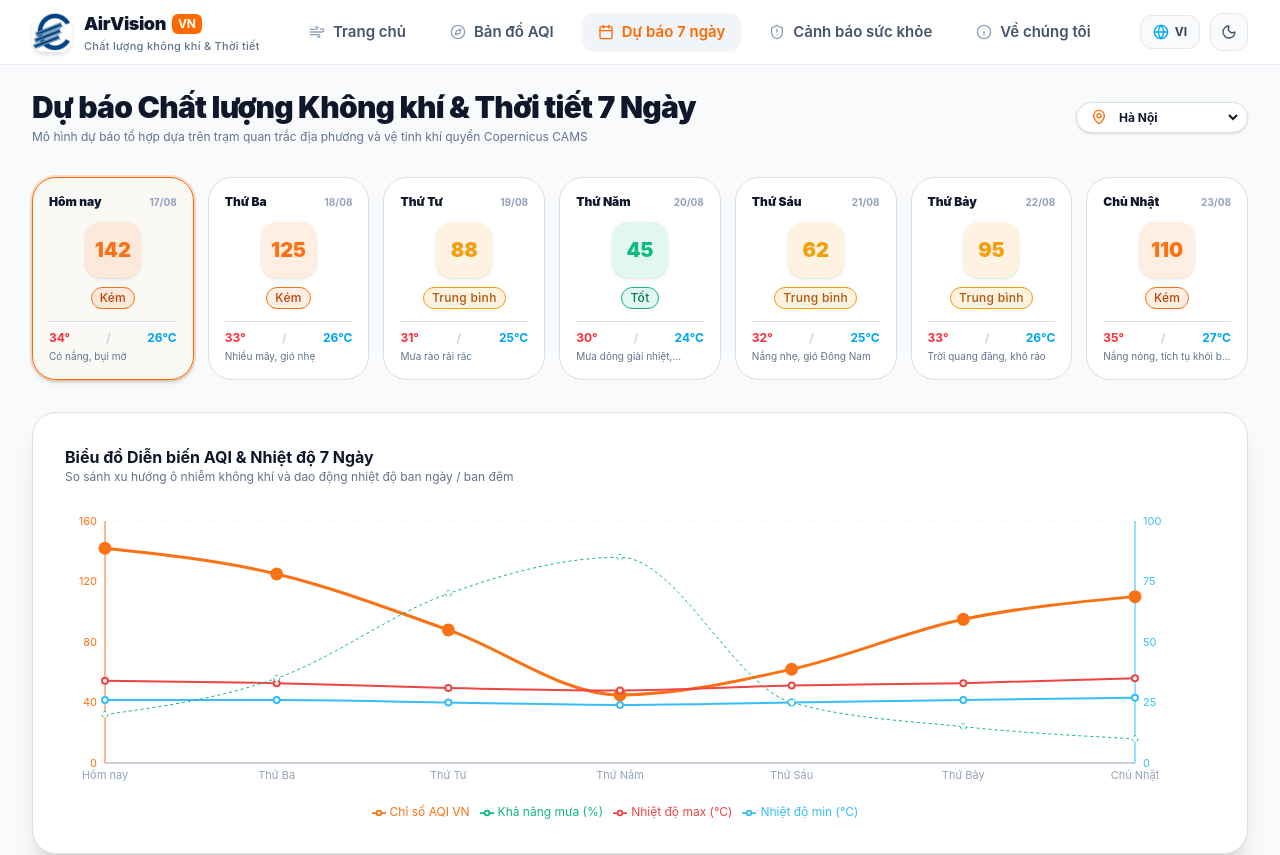
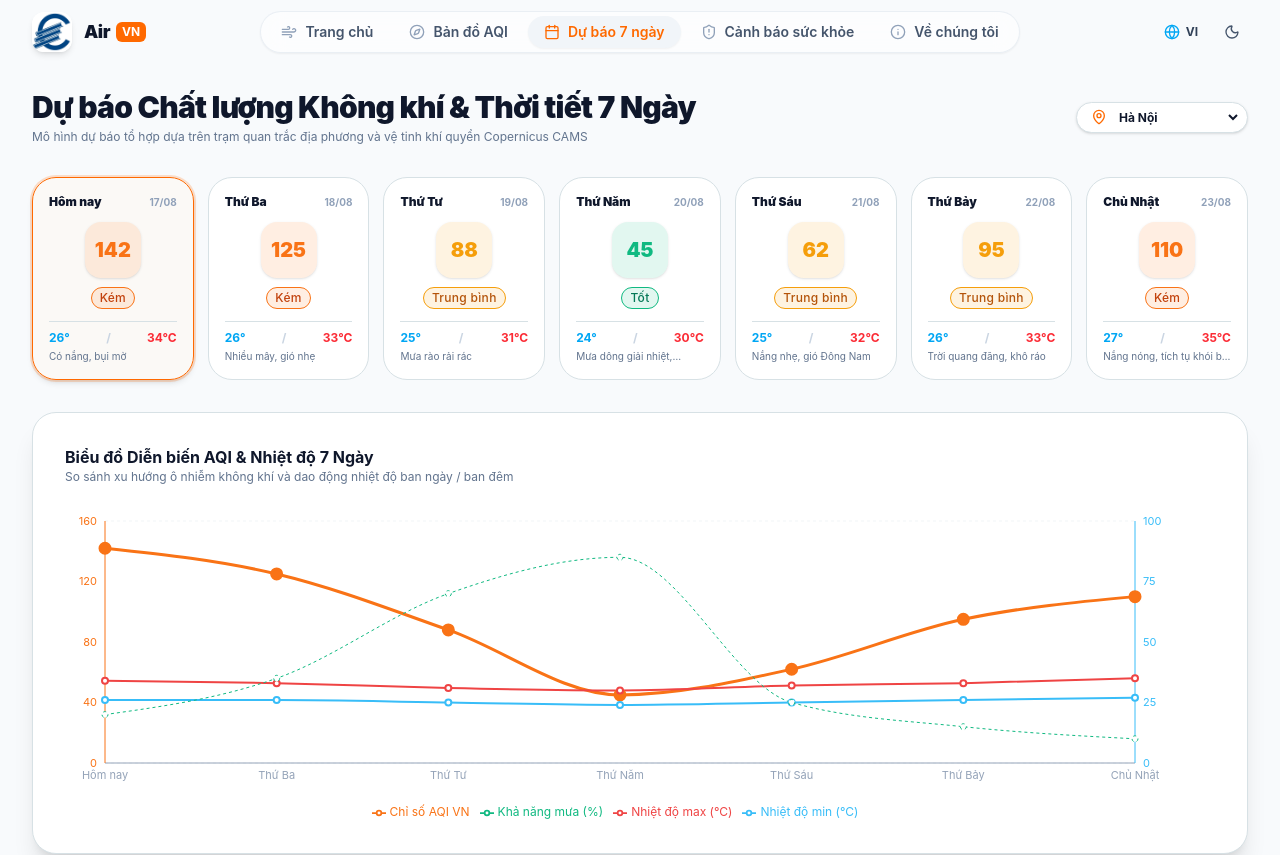
Before and after one commit to Duchuy-05/NCKH_Du-bao-chat-luong-khong-khi-AQI, a React (Vite) app in the folder frontend/: page /forecast in a window 1280 px wide. Shown: the top 855 px of the page. Built offline with nearby package versions, Linux system fonts and the light colour scheme.

Commit message:
review UI thanh header

```diff
--- a/frontend/src/components/Header.tsx
+++ b/frontend/src/components/Header.tsx
@@ -1,4 +1,4 @@
-import React, { useState } from 'react';
+import React, { useState, useEffect } from 'react';
 import { useLocation, useNavigate } from 'react-router-dom';
 import { useTheme } from '../context/ThemeContext';
 import logoImg from '../assets/epu_logo.png';
@@ -19,10 +19,20 @@ export const Header: React.FC<HeaderProps> = ({
   const { theme, toggleTheme } = useTheme();
   const { lang, toggleLang, t } = useLanguage();
   const [isMobileMenuOpen, setIsMobileMenuOpen] = useState(false);
+  const [isScrolled, setIsScrolled] = useState(false);
   const navigate = useNavigate();
   const location = useLocation();
   // 'home' ứng với path gốc "/", các trang khác lấy tên từ path (bỏ dấu "/")
   const activePage = location.pathname === '/' ? 'home' : location.pathname.replace('/', '');
+
+  useEffect(() => {
+    const handleScroll = () => {
+      setIsScrolled(window.scrollY > 20);
+    };
+    handleScroll();
+    window.addEventListener('scroll', handleScroll, { passive: true });
+    return () => window.removeEventListener('scroll', handleScroll);
+  }, []);
 
   const navItems = [
     { id: 'home', path: '/', labelKey: 'nav.home', icon: Wind },
@@ -41,36 +51,36 @@ export const Header: React.FC<HeaderProps> = ({
   return (
     <header
       id="main-header"
-      className="sticky top-0 z-40 w-full backdrop-blur-md bg-white dark:bg-slate-950 border-b border-slate-200/80 dark:border-slate-800/80 transition-colors"
+      className={`sticky top-0 z-40 w-full transition-all duration-300 ${isScrolled
+        ? 'bg-white/80 dark:bg-slate-950/80 backdrop-blur-md border-b border-slate-200/60 dark:border-slate-800/60 shadow-xs'
+        : 'bg-transparent border-b border-transparent'
+        }`}
     >
-      <div className="max-w-7xl mx-auto px-4 sm:px-6 lg:px-8 h-16 flex items-center justify-between gap-4">
-        {/* Brand Logo */}
+      <div className="max-w-7xl mx-auto px-4 sm:px-6 lg:px-8 h-16 grid grid-cols-2 lg:grid-cols-[1fr_auto_1fr] items-center gap-4">
+        {/* Brand Logo - Cột trái */}
         <div
           onClick={() => handleNavClick('/')}
-          className="flex items-center gap-3 cursor-pointer select-none group shrink-0"
+          className="flex items-center gap-3 cursor-pointer select-none group shrink-0 justify-self-start"
         >
           <img
             src={logoImg}
-            alt="AirVision VN"
+            alt="Air VN"
             className="w-10 h-10 rounded-xl bg-gradient-to-tr from-orange-500 to-sky-500 flex items-center justify-center text-white shadow-md group-hover:scale-105 transition-transform shrink-0"
           />
           <div>
             <div className="flex items-center gap-1.5">
               <span className="text-lg font-black tracking-tight text-slate-900 dark:text-white">
-                AirVision
+                Air
               </span>
               <span className="text-xs font-bold px-1.5 py-0.5 rounded-md bg-orange-500 text-white">
                 VN
               </span>
             </div>
-            <p className="text-[11px] text-slate-500 dark:text-slate-400 font-medium tracking-wide">
-              Chất lượng không khí & Thời tiết
-            </p>
           </div>
         </div>
 
-        {/* Desktop Navigation Links - Centered & Expanded to Fill Space */}
-        <nav className="hidden lg:flex items-center justify-center flex-1 max-w-3xl mx-2 gap-2 xl:gap-3">
+        {/* Desktop Navigation Links - Cột giữa (Capsule mờ bo tròn hoàn toàn) */}
+        <nav className="hidden lg:flex items-center justify-center p-1 rounded-full bg-white/60 dark:bg-slate-900/ backdrop-blur-md border border-slate-200/70 dark:border-slate-800/70 shadow-xs gap-1 justify-self-center">
           {navItems.map((item) => {
             const Icon = item.icon;
             const isActive = activePage === item.id;
@@ -78,11 +88,10 @@ export const Header: React.FC<HeaderProps> = ({
               <button
                 key={item.id}
                 onClick={() => handleNavClick(item.path)}
-                className={`flex items-center justify-center gap-2 px-3.5 xl:px-4 py-2 rounded-xl text-[15px] font-semibold whitespace-nowrap transition-all cursor-pointer ${
-                  isActive
-                    ? 'bg-slate-100 dark:bg-slate-800 text-orange-500 dark:text-orange-400 shadow-xs'
-                    : 'text-slate-600 dark:text-slate-300 hover:text-slate-900 dark:hover:text-white hover:bg-slate-50 dark:hover:bg-slate-800/60'
-                }`}
+                className={`flex items-center justify-center gap-2 px-3.5 xl:px-4 py-1.5 rounded-full text-sm font-semibold whitespace-nowrap transition-all cursor-pointer ${isActive
+                  ? 'bg-slate-100 dark:bg-slate-800 text-orange-500 dark:text-orange-400 shadow-xs'
+                  : 'text-slate-600 dark:text-slate-300 hover:text-slate-900 dark:hover:text-white hover:bg-slate-100/60 dark:hover:bg-slate-800/50'
+                  }`}
               >
                 <Icon className={`w-4 h-4 shrink-0 ${isActive ? 'text-orange-500 dark:text-orange-400' : 'text-slate-400'}`} />
                 <span className="whitespace-nowrap">{t(item.labelKey)}</span>
@@ -91,12 +100,12 @@ export const Header: React.FC<HeaderProps> = ({
           })}
         </nav>
 
-        {/* Desktop Right Controls */}
-        <div className="hidden lg:flex items-center gap-2.5 shrink-0">
+        {/* Desktop Right Controls - Cột phải (Tối giản, không viền, không nền riêng) */}
+        <div className="hidden lg:flex items-center justify-end gap-1.5 justify-self-end">
           {/* Language Toggle */}
           <button
             onClick={toggleLang}
-            className="flex items-center justify-center gap-1.5 px-3 py-2 rounded-xl border border-slate-200 dark:border-slate-700 bg-slate-50 dark:bg-slate-800/60 text-xs font-bold text-slate-700 dark:text-slate-200 hover:bg-slate-100 dark:hover:bg-slate-800 transition-colors shrink-0 whitespace-nowrap cursor-pointer"
+            className="flex items-center justify-center gap-1.5 px-3 py-2 rounded-full text-xs font-bold text-slate-700 dark:text-slate-200 hover:text-sky-500 dark:hover:text-sky-400 hover:bg-slate-100/60 dark:hover:bg-slate-800/60 transition-colors shrink-0 whitespace-nowrap cursor-pointer"
             title="Đổi ngôn ngữ / Change Language"
           >
             <Globe className="w-4 h-4 text-sky-500 shrink-0" />
@@ -106,7 +115,7 @@ export const Header: React.FC<HeaderProps> = ({
           {/* Theme Toggle */}
           <button
             onClick={toggleTheme}
-            className="p-2.5 rounded-xl border border-slate-200 dark:border-slate-700 bg-slate-50 dark:bg-slate-800/60 text-slate-600 dark:text-slate-300 hover:bg-slate-100 dark:hover:bg-slate-800 transition-colors shrink-0 cursor-pointer"
+            className="p-2 rounded-full text-slate-600 dark:text-slate-300 hover:text-amber-500 dark:hover:text-amber-400 hover:bg-slate-100/60 dark:hover:bg-slate-800/60 transition-colors shrink-0 cursor-pointer"
             title={theme === 'dark' ? 'Chuyển sang chế độ sáng' : 'Chuyển sang chế độ tối'}
           >
             {theme === 'dark' ? (
@@ -115,26 +124,25 @@ export const Header: React.FC<HeaderProps> = ({
               <Moon className="w-4 h-4 text-slate-600" />
             )}
           </button>
-
         </div>
 
-        {/* Mobile Hamburger Button */}
-        <div className="flex lg:hidden items-center gap-2">
+        {/* Mobile Hamburger Button & Controls */}
+        <div className="flex lg:hidden items-center justify-end gap-1 justify-self-end">
           <button
             onClick={toggleTheme}
-            className="p-2 rounded-xl text-slate-600 dark:text-slate-300 bg-slate-100 dark:bg-slate-800 cursor-pointer"
+            className="p-2 rounded-full text-slate-600 dark:text-slate-300 hover:bg-slate-100/60 dark:hover:bg-slate-800/60 cursor-pointer"
           >
             {theme === 'dark' ? <Sun className="w-4 h-4 text-amber-400" /> : <Moon className="w-4 h-4" />}
           </button>
           <button
             onClick={toggleLang}
-            className="px-2 py-1.5 rounded-xl text-xs font-semibold bg-slate-100 dark:bg-slate-800 text-slate-700 dark:text-slate-300 cursor-pointer"
+            className="px-2 py-1.5 rounded-full text-xs font-semibold text-slate-700 dark:text-slate-300 hover:bg-slate-100/60 dark:hover:bg-slate-800/60 cursor-pointer"
           >
             {lang.toUpperCase()}
           </button>
           <button
             onClick={() => setIsMobileMenuOpen(!isMobileMenuOpen)}
-            className="p-2 rounded-xl text-slate-700 dark:text-slate-200 hover:bg-slate-100 dark:hover:bg-slate-800 cursor-pointer"
+            className="p-2 rounded-full text-slate-700 dark:text-slate-200 hover:bg-slate-100/60 dark:hover:bg-slate-800/60 cursor-pointer"
             aria-label="Toggle menu"
           >
             {isMobileMenuOpen ? <X className="w-6 h-6" /> : <Menu className="w-6 h-6" />}
@@ -153,11 +161,10 @@ export const Header: React.FC<HeaderProps> = ({
                 <button
                   key={item.id}
                   onClick={() => handleNavClick(item.path)}
-                  className={`w-full flex items-center gap-3 px-4 py-3 rounded-xl text-sm font-medium cursor-pointer ${
-                    isActive
-                      ? 'bg-orange-50 dark:bg-orange-950/40 text-orange-600 dark:text-orange-400 font-bold'
-                      : 'text-slate-600 dark:text-slate-300 hover:bg-slate-50 dark:hover:bg-slate-800'
-                  }`}
+                  className={`w-full flex items-center gap-3 px-4 py-3 rounded-xl text-sm font-medium cursor-pointer ${isActive
+                    ? 'bg-orange-50 dark:bg-orange-950/40 text-orange-600 dark:text-orange-400 font-bold'
+                    : 'text-slate-600 dark:text-slate-300 hover:bg-slate-50 dark:hover:bg-slate-800'
+                    }`}
                 >
                   <Icon className="w-5 h-5" />
                   <span>{t(item.labelKey)}</span>
--- a/frontend/src/pages/Forecast.tsx
+++ b/frontend/src/pages/Forecast.tsx
@@ -105,9 +105,9 @@ export const Forecast: React.FC = () => {
 
                 <div className="pt-2 border-t border-slate-100 surface-border text-xs space-y-1">
                   <div className="flex items-center justify-between font-bold">
-                    <span className="text-red-500">{day.maxTemp}°</span>
+                    <span className="text-sky-500">{day.minTemp}°</span>
                     <span className="text-slate-300">/</span>
-                    <span className="text-sky-500">{day.minTemp}°C</span>
+                    <span className="text-red-500">{day.maxTemp}°C</span>
                   </div>
                   <div className="text-[10px] text-slate-500 line-clamp-1">
                     {lang === 'vi' ? day.conditionVi : day.conditionEn}
--- a/frontend/src/pages/Home.tsx
+++ b/frontend/src/pages/Home.tsx
@@ -499,7 +499,7 @@ export const Home: React.FC<HomeProps> = ({
                         </span>
                       </td>
                       <td className="py-4 px-6 font-bold text-[var(--text-primary)]">
-                        <span className="text-[var(--accent-primary)]">{item.maxTemp}°</span> / <span className="text-sky-500">{item.minTemp}°</span>
+                        <span className="text-sky-500">{item.minTemp}°</span> / <span className="text-[var(--accent-primary)]">{item.maxTemp}°</span>
                       </td>
                       <td className="py-4 px-6 text-[var(--text-secondary)]">
                         <div className="flex items-center gap-2">
@@ -551,7 +551,7 @@ export const Home: React.FC<HomeProps> = ({
                   <div className="flex items-center justify-between text-xs pt-2 border-t border-[var(--border-default)]">
                     <AQIBadge aqi={item.aqi} size="sm" />
                     <span className="font-bold text-[var(--text-primary)]">
-                      {item.maxTemp}° / {item.minTemp}°C
+                      <span className="text-sky-500">{item.minTemp}°</span> / <span className="text-[var(--accent-primary)]">{item.maxTemp}°</span>C
                     </span>
                   </div>
 
```
